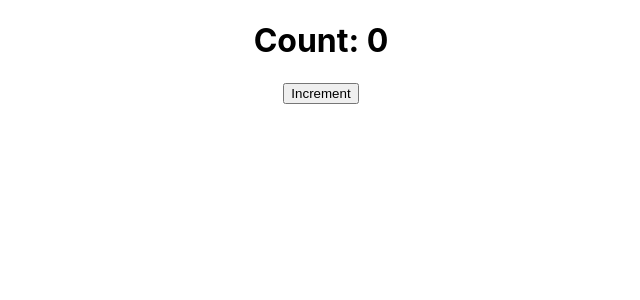
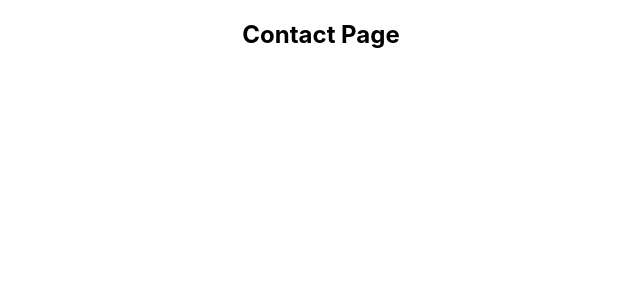
Before and after one commit to Srinivas002Guddati/react-interview-prep, a React (Create React App) app: page /contact in a window 1280 px wide. Shown: the top 300 px of the page, without its empty margins (319-959 px from the left). Built offline with nearby package versions, Linux system fonts and the light colour scheme.

Commit message:
lazy loading and suspense example added with routes

```diff
--- a/package.json
+++ b/package.json
@@ -9,6 +9,7 @@
     "@testing-library/user-event": "^13.5.0",
     "react": "^19.1.1",
     "react-dom": "^19.1.1",
+    "react-router-dom": "^7.9.1",
     "react-scripts": "5.0.1",
     "web-vitals": "^2.1.4"
   },
--- a/src/App.js
+++ b/src/App.js
@@ -1,5 +1,7 @@
+import React, { Suspense, lazy } from "react";
+import { BrowserRouter as Router, Routes, Route, Link } from "react-router-dom";
+import './App.css';
 
-import './App.css';
 //import ChipsInput from './components/coding-challenges/ChipsInput/ChipInput';
 //import { ConfirmationModal } from './components/coding-challenges/confirmation-modal/ConfirmationModal';
 import ReadMoreToggle from './components/coding-challenges/ReadMoreToggle.js/ReadMoreToggle';
@@ -15,6 +17,10 @@ import ToggleButton from "./components/core-concepts/custom-hooks/useToggle";
 import CounterComponent from "./components/core-concepts/custom-hooks/useCounter";
 import PostList from "./components/core-concepts/custom-hooks/useFetch";
 import ParentComponent from "./components/performance-techniques/react-memo-pure-components";
+
+const Home = lazy(()=>import('./components/performance-techniques/lazy-loading-with-routes/Home'));
+const About = lazy(()=>import('./components/performance-techniques/lazy-loading-with-routes/About'));
+const Contact = lazy(()=>import('./components/performance-techniques/lazy-loading-with-routes/Contact'));
 
 function App() {
   // const fruits = ['apple', 'banana', 'orange', 'guava'];
@@ -39,7 +45,19 @@ function App() {
       {/* <ToggleButton /> */}
       {/* <CounterComponent /> */}
       {/* <PostList /> */}
-      <ParentComponent />
+      {/* <ParentComponent /> */}
+
+      {/* Routing */}
+      <Router>
+        <Suspense fallback={<div>Loading...</div>}>
+          <Routes>
+            <Route path="/" element={<Home />} />
+            <Route path="/about" element={<About />} />
+            <Route path="/contact" element={<Contact />} />
+          </Routes>
+        </Suspense>
+      </Router>
+
     </div>
   );
 }
--- /dev/null
+++ b/src/components/performance-techniques/lazy-loading-with-routes/About.js
@@ -0,0 +1,20 @@
+
+/*
+Lazy loading is a technique where components are loaded only when needed, rather than at the initial page load. In React, React.lazy() enables this by allowing you to dynamically import components.
+Definition: Lazy loading is the process of deferring the loading of a component until it is required, improving performance and reducing initial bundle size.
+
+
+Suspense
+Suspense is a React component that lets you handle the loading state of lazy-loaded components. It shows a fallback UI (like a spinner or message) while the component is being fetched.
+Definition: Suspense is a React feature used to display a fallback UI while waiting for a lazy-loaded component or asynchronous data to load.
+
+*/
+
+
+const About = () =>{
+    return(
+        <h2>About Page</h2>
+    )
+}
+
+export default About;
--- /dev/null
+++ b/src/components/performance-techniques/lazy-loading-with-routes/Contact.js
@@ -0,0 +1,18 @@
+/*
+Lazy loading is a technique where components are loaded only when needed, rather than at the initial page load. In React, React.lazy() enables this by allowing you to dynamically import components.
+Definition: Lazy loading is the process of deferring the loading of a component until it is required, improving performance and reducing initial bundle size.
+
+
+Suspense
+Suspense is a React component that lets you handle the loading state of lazy-loaded components. It shows a fallback UI (like a spinner or message) while the component is being fetched.
+Definition: Suspense is a React feature used to display a fallback UI while waiting for a lazy-loaded component or asynchronous data to load.
+
+*/
+
+const Contact = () =>{
+    return(
+        <h2>Contact Page</h2>
+    )
+}
+
+export default Contact;
--- /dev/null
+++ b/src/components/performance-techniques/lazy-loading-with-routes/Home.js
@@ -0,0 +1,20 @@
+
+
+/*
+Lazy loading is a technique where components are loaded only when needed, rather than at the initial page load. In React, React.lazy() enables this by allowing you to dynamically import components.
+Definition: Lazy loading is the process of deferring the loading of a component until it is required, improving performance and reducing initial bundle size.
+
+
+Suspense
+Suspense is a React component that lets you handle the loading state of lazy-loaded components. It shows a fallback UI (like a spinner or message) while the component is being fetched.
+Definition: Suspense is a React feature used to display a fallback UI while waiting for a lazy-loaded component or asynchronous data to load.
+
+*/
+
+const Home = () =>{
+    return(
+        <h2>Home Page</h2>
+    )
+}
+
+export default Home;
```
Also changed, not shown: 1 other file (tests, documents, lock files or other folders).
